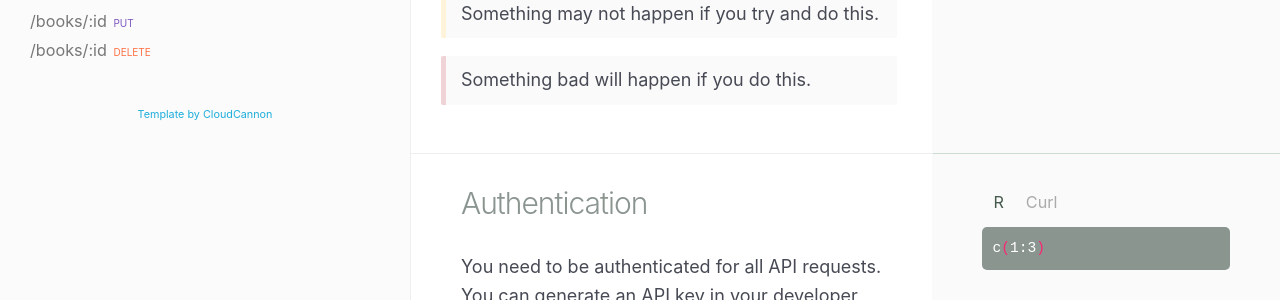
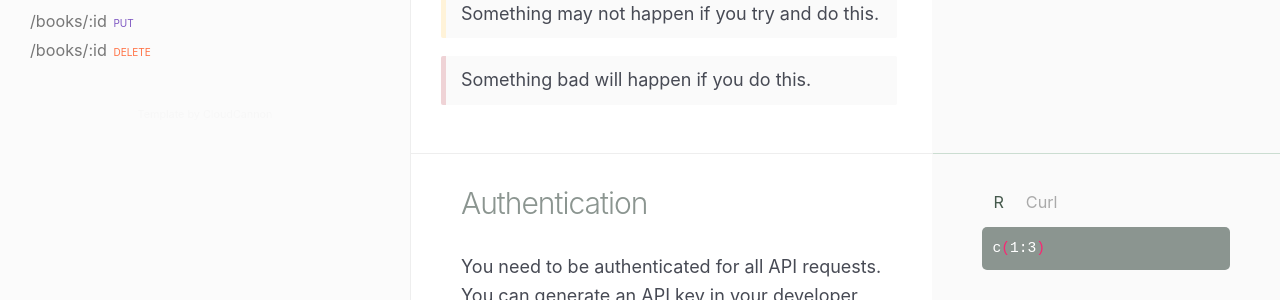
Before and after one commit to bucknor2/gg, a Jekyll site: the page built from index.html, in a window 1280 px wide. Shown: the part 441-741 px from the top of the page. Built offline with Jekyll 4.4.1, drawn with Linux system fonts in a browser that asks for light colours; nearby versions of some CDN libraries.

Commit message:
Update _main.scss

```diff
--- a/_sass/_main.scss
+++ b/_sass/_main.scss
@@ -111,7 +111,7 @@ h3 a:hover {
 	color: #8b9590;
 }
 a {
-	color: #1EAEDB; text-decoration: none;
+	color: #f7f7f7; text-decoration: none;
 }
 
 a:hover {
```
